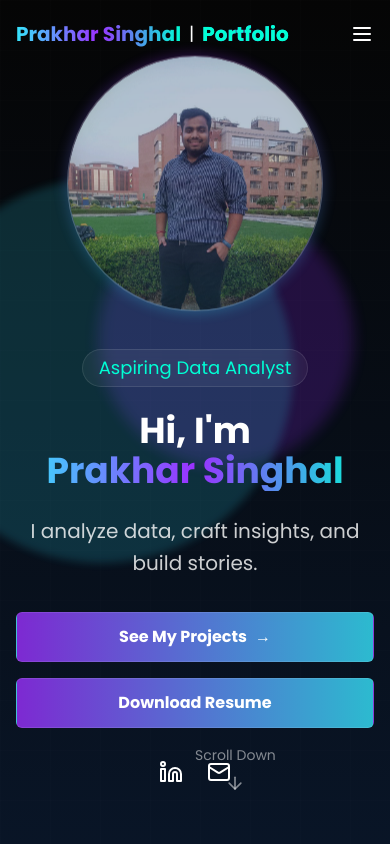
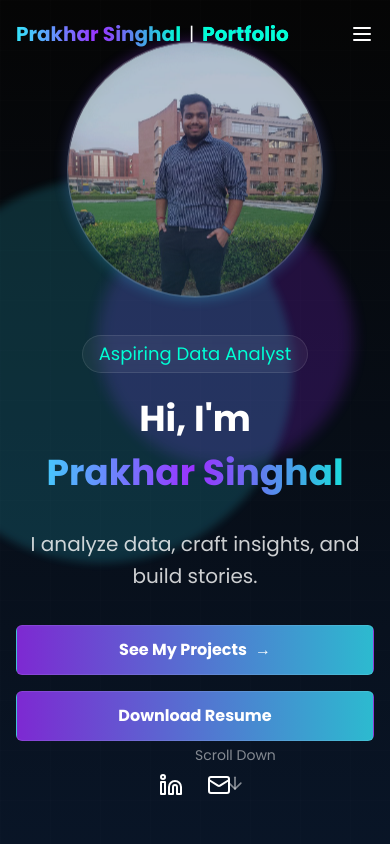
Before and after one commit to EveryAbhi00/testing, a React (Vite) app: page / in a window 390 px wide. Shown: the top 844 px of the page. Built offline with nearby package versions, Linux system fonts and the light colour scheme.

Commit message:
modified

```diff
--- a/src/components/ContactSection.tsx
+++ b/src/components/ContactSection.tsx
@@ -51,7 +51,7 @@ export default function Contact() {
           icon={<Mail size={24} />}
           title="Email"
           value="abhimanu9616@gmail.com"
-          href="mailto:abhimanu9616@gmail.com"
+          href="https://mail.google.com/mail/?view=cm&fs=1&to=abhimanu9616@gmail.com&su=Let's+Connect&body=Hi+Prakhar%2C%0A%0AI+saw+your+portfolio..."
           bgClass="bg-cyan-800"
         />
         <ContactCard
--- a/src/components/Footer.tsx
+++ b/src/components/Footer.tsx
@@ -39,7 +39,12 @@ const Footer = () => {
             <a href="https://linkedin.com" target="_blank" rel="noopener noreferrer" className="text-white/70 hover:text-cyberpunk-purple transition-colors">
               <Linkedin size={24} />
             </a>
-            <a href="mailto:contact@example.com" className="text-white/70 hover:text-cyberpunk-teal transition-colors">
+            <a
+              href="https://mail.google.com/mail/?view=cm&fs=1&to=abhimanu9616@gmail.com&su=Let's+Connect&body=Hi+Prakhar%2C%0A%0AI+saw+your+portfolio..."
+              target="_blank"
+              rel="noopener noreferrer"
+              className="hover:text-cyberpunk-blue transition-colors duration-300"
+            >
               <Mail size={24} />
             </a>
           </div>
--- a/src/components/HeroSection.tsx
+++ b/src/components/HeroSection.tsx
@@ -3,24 +3,34 @@ import { ArrowDown, Github, Linkedin, Mail } from 'lucide-react';
 
 const HeroSection = () => {
   return (
-    <section id="home" className="relative min-h-screen flex items-center bg-grid">
-      <div className="absolute inset-0 bg-gradient-to-b from-cyberpunk-black to-cyberpunk-darkblue opacity-80"></div>
+    <section
+      id="home"
+      className="relative min-h-screen flex items-center bg-grid overflow-visible"
+    >
+      {/* Background gradient overlay */}
+      <div className="absolute inset-0 bg-gradient-to-b from-cyberpunk-black to-cyberpunk-darkblue opacity-80 z-0"></div>
 
       {/* Glowing orbs */}
-      <div className="absolute top-1/4 left-1/4 w-64 h-64 rounded-full bg-cyberpunk-purple/20 filter blur-[100px] animate-pulse-glow"></div>
-      <div className="absolute bottom-1/3 right-1/4 w-96 h-96 rounded-full bg-cyberpunk-blue/20 filter blur-[120px] animate-pulse-glow" style={{ animationDelay: '1s' }}></div>
+      <div className="absolute top-1/4 left-1/4 w-64 h-64 rounded-full bg-cyberpunk-purple/20 filter blur-[100px] animate-pulse-glow z-0" />
+      <div
+        className="absolute bottom-1/3 right-1/4 w-96 h-96 rounded-full bg-cyberpunk-blue/20 filter blur-[120px] animate-pulse-glow z-0"
+        style={{ animationDelay: '1s' }}
+      />
 
-      {/* ✅ Full-width container with padded layout */}
+      {/* Content container */}
       <div className="w-full px-4 sm:px-8 lg:px-16 z-10">
         <div className="grid md:grid-cols-2 gap-8 items-center">
-          <div className="order-2 md:order-1 text-center md:text-left">
+          {/* Text content */}
+          <div className="order-2 md:order-1 text-center md:text-left overflow-visible">
             <div className="inline-block px-4 py-1 mb-6 rounded-full border border-white/10 backdrop-blur-sm bg-white/5 text-cyberpunk-teal text-lg">
               Aspiring Data Analyst
             </div>
 
-            <h1 className="text-4xl md:text-5xl lg:text-6xl font-bold mb-6">
+            <h1 className="text-4xl md:text-5xl lg:text-6xl font-bold mb-6 leading-[1.2] overflow-visible">
               <span className="block">Hi, I'm</span>
-              <span className="block bg-gradient-to-r from-cyberpunk-blue via-cyberpunk-purple to-cyberpunk-teal bg-clip-text text-transparent">
+              <span
+                className="block bg-gradient-to-r from-cyberpunk-blue via-cyberpunk-purple to-cyberpunk-teal bg-clip-text text-transparent leading-[1.75] overflow-visible"
+              >
                 Prakhar Singhal
               </span>
             </h1>
@@ -29,30 +39,46 @@ const HeroSection = () => {
               I analyze data, craft insights, and build stories.
             </p>
 
+            {/* Buttons */}
             <div className="flex flex-col md:flex-row items-center justify-center md:justify-start gap-4 mb-8">
               <a href="#projects" className="cyber-button group w-full md:w-auto">
                 See My Projects
                 <span className="ml-2 transition-transform duration-300 inline-block group-hover:translate-x-1">→</span>
               </a>
-              <a href="#resume" className="cyber-button w-full md:w-auto bg-transparent hover:bg-white/5">
+              <a
+                href="#resume"
+                className="cyber-button w-full md:w-auto bg-transparent hover:bg-white/5"
+              >
                 Download Resume
               </a>
             </div>
 
+            {/* Social icons */}
             <div className="flex justify-center md:justify-start space-x-6">
-              <a href="https://www.linkedin.com/in/prakhar-singhal-638007356/" target="_blank" rel="noopener noreferrer" className="hover:text-cyberpunk-blue transition-colors duration-300">
+              <a
+                href="https://www.linkedin.com/in/prakhar-singhal-638007356/"
+                target="_blank"
+                rel="noopener noreferrer"
+                className="hover:text-cyberpunk-blue transition-colors duration-300"
+              >
                 <Linkedin size={24} />
               </a>
-              <a href="mailto:contact@example.com" className="hover:text-cyberpunk-blue transition-colors duration-300">
+              <a
+                href="https://mail.google.com/mail/?view=cm&fs=1&to=abhimanu9616@gmail.com&su=Let's+Connect&body=Hi+Prakhar%2C%0A%0AI+saw+your+portfolio..."
+                target="_blank"
+                rel="noopener noreferrer"
+                className="hover:text-cyberpunk-blue transition-colors duration-300"
+              >
                 <Mail size={24} />
               </a>
             </div>
           </div>
 
+          {/* Floating profile image */}
           <div className="order-1 md:order-2 flex justify-center">
             <div className="w-64 h-64 md:w-80 md:h-80 relative animate-float max-w-full">
-              <div className="absolute inset-0 rounded-full bg-gradient-to-b from-cyberpunk-purple/30 to-cyberpunk-blue/30 blur-xl animate-pulse-glow"></div>
-              <div className="absolute inset-0 rounded-full border border-white/20 backdrop-blur-sm bg-gradient-to-b from-white/10 to-white/5 overflow-hidden flex items-center justify-center">
+              <div className="absolute inset-0 rounded-full bg-gradient-to-b from-cyberpunk-purple/30 to-cyberpunk-blue/30 blur-xl animate-pulse-glow z-0"></div>
+              <div className="absolute inset-0 rounded-full border border-white/20 backdrop-blur-sm bg-gradient-to-b from-white/10 to-white/5 overflow-hidden flex items-center justify-center z-10">
                 <img
                   src="/1741673344964 (1).jpg"
                   alt="Prakhar Singhal"
@@ -63,8 +89,12 @@ const HeroSection = () => {
           </div>
         </div>
 
-        <div className="absolute bottom-10 left-1/2 transform -translate-x-1/2 animate-bounce">
-          <a href="#about" className="flex flex-col items-center text-white/50 hover:text-white/80 transition-colors">
+        {/* Scroll Down */}
+        <div className="absolute bottom-10 left-1/2 transform -translate-x-1/2 animate-bounce z-10">
+          <a
+            href="#about"
+            className="flex flex-col items-center text-white/50 hover:text-white/80 transition-colors"
+          >
             <span className="text-sm mb-2">Scroll Down</span>
             <ArrowDown size={20} />
           </a>
```
